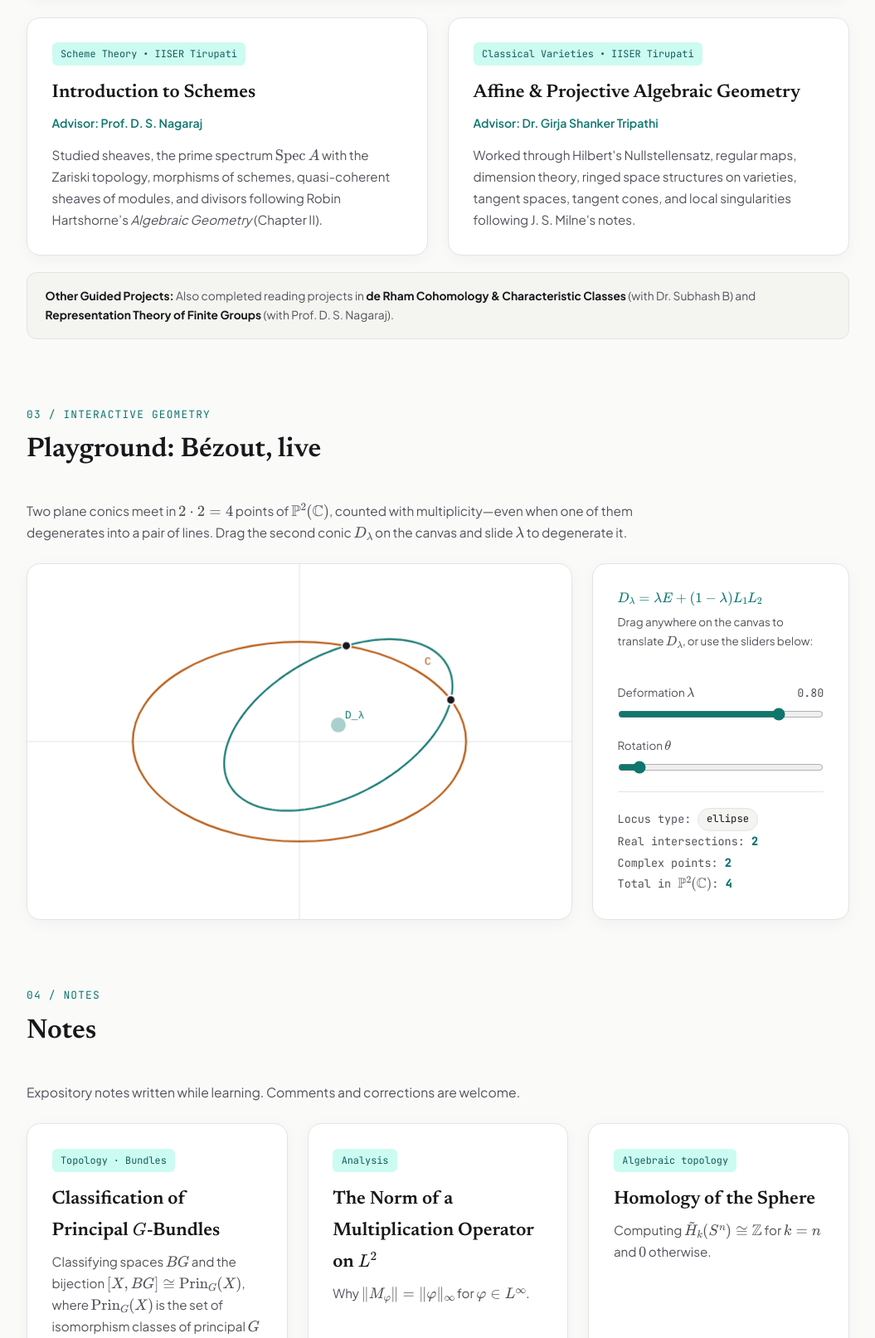
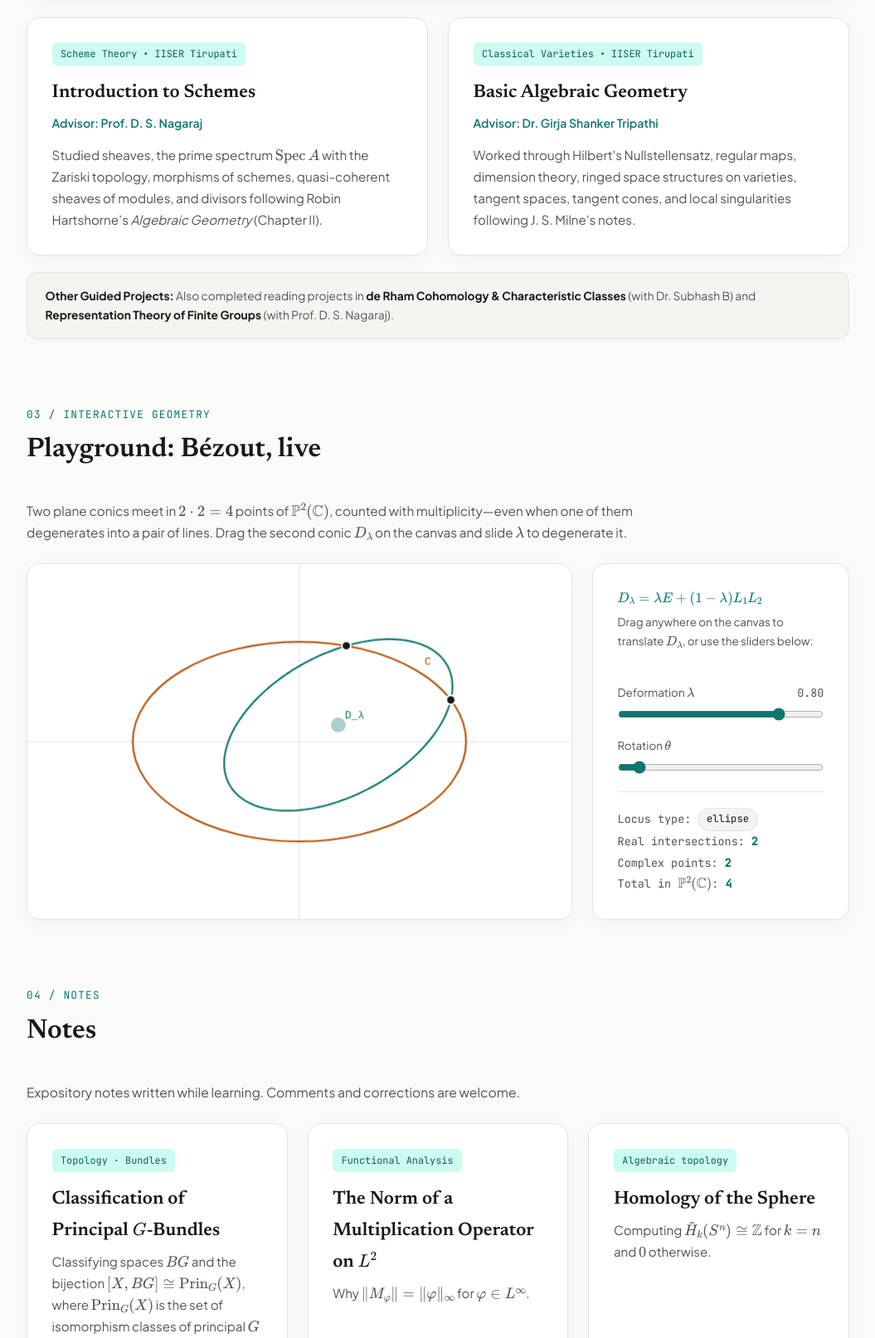
Before and after one commit to sarthakhazra/sarthakhazra.github.io, a plain HTML site: page index.html in a window 1280 px wide. Shown: the part 1608-3221 px from the top of the page at 83% size, without its empty margins (112-1167 px from the left). Drawn offline with nearby package versions, Linux system fonts and the light colour scheme.

Commit message:
Update index.html

```diff
--- a/index.html
+++ b/index.html
@@ -707,7 +707,7 @@
 
         <div class="card">
           <span class="card-badge">Classical Varieties • IISER Tirupati</span>
-          <h3>Affine & Projective Algebraic Geometry</h3>
+          <h3>Basic Algebraic Geometry</h3>
           <div class="card-meta">Advisor: Dr. Girja Shanker Tripathi</div>
           <p>
             Worked through Hilbert's Nullstellensatz, regular maps, dimension theory, ringed space structures on varieties, tangent spaces, tangent cones, and local singularities following J. S. Milne's notes.
@@ -782,7 +782,7 @@
         </div>
 
         <div class="card">
-          <span class="card-badge">Analysis</span>
+          <span class="card-badge">Functional Analysis</span>
           <h3>The Norm of a Multiplication Operator on $L^2$</h3>
           <p>Why $\|M_\varphi\|=\|\varphi\|_\infty$ for $\varphi\in L^\infty$.</p>
           <a href="notes/multiplication-operator.pdf" target="_blank" rel="noopener" class="card-link">Read PDF →</a>
@@ -798,7 +798,7 @@
     </section>
 
     <!-- PATH + BEYOND MATH -->
-    <section id="path">
+    <section id="Academic Timeline">
       <div class="grid-2">
         <div>
           <div class="section-header">
```
